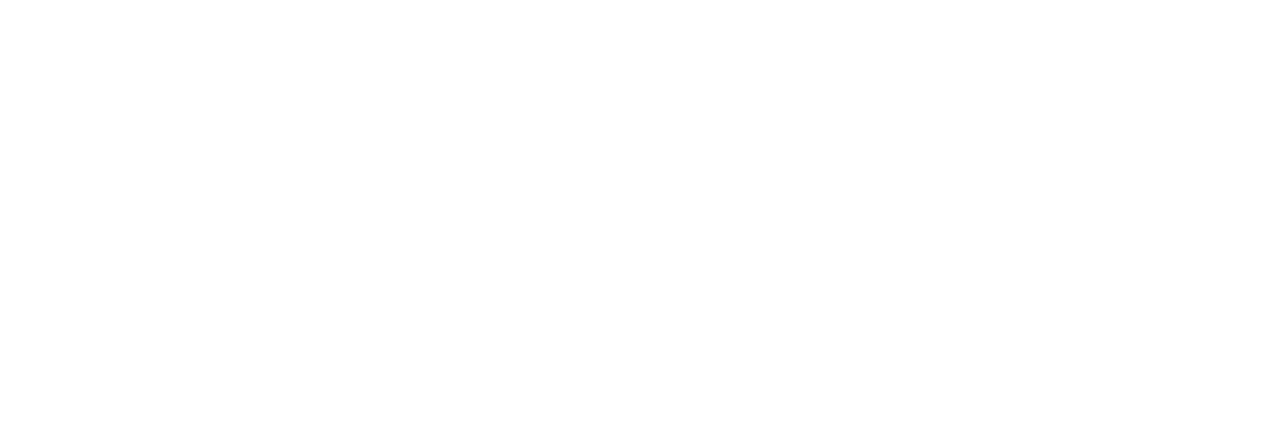
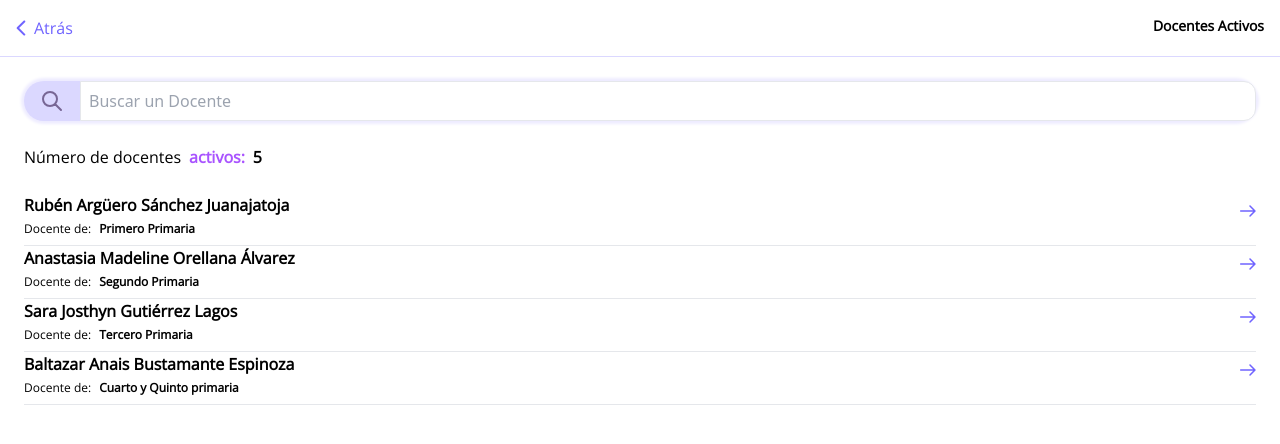
Before and after one commit to Rafterminador/atenea-cliente, a React (Create React App) app: page /docentes-activos in a window 1280 px wide. Before the commit this address had no page. Shown: the top 444 px of the page. Built offline with nearby package versions, Linux system fonts and the light colour scheme; the HTML template or start-up script is replaced by a standard one.

Commit message:
Flujo docentes terminado

```diff
--- a/src/App.js
+++ b/src/App.js
@@ -7,8 +7,11 @@
 import OlvidePassword from "./pages/OlvidePassword";
 import Check from "./pages/Check";
 import RestorePassword from "./pages/RestorePassword";
-import Teachers from "./pages/Teachers";
+import Teachers from "./pages/PanelTeachers";
 import AccountPage from "./components/AccountPage";
+import NuevosDocentes from "./pages/NewTeachers";
+import DocentesActivos from "./pages/DocentesActivos";
+import DocentesInactivos from "./pages/DocentesInactivos";
 function App() {
   return (
     <BrowserRouter>
@@ -22,6 +25,9 @@
         <Route path="/restablecer-password" element={<RestorePassword />} />
         <Route path="/docentes" element={<Teachers />} />
         <Route path="/cuenta/docente" element={<AccountPage />} />
+        <Route path="/nuevos-docentes" element={<NuevosDocentes />} />
+        <Route path="/docentes-activos" element={<DocentesActivos />} />
+        <Route path="/docentes-inactivos" element={<DocentesInactivos />} />
       </Routes>
     </BrowserRouter>
   );
--- a/src/components/AccountPage.jsx
+++ b/src/components/AccountPage.jsx
@@ -5,10 +5,10 @@
 import Tel from "../../src/assets/images/tel.svg";
 import GradoIcon from "../../src/assets/images/classes.svg";
 
-const AccountPage = () => {
+const AccountPage = ({id, name, tel, grados}) => {
   return (
     <section className="h-screen">
-      <div className="m-6 p-4 flex justify-between border-b  border-b-[#DBD8FF]">
+      <div className="p-4 flex justify-between border-b  border-b-[#DBD8FF]">
         <Link to='/docentes'>
           <div className="flex space-x-2">
             <img src={arrowLeft} />
--- /dev/null
+++ b/src/pages/DocentesActivos.jsx
@@ -0,0 +1,67 @@
+import React from "react";
+import { Link } from "react-router-dom";
+import arrowLeft from "../../src/assets/images/chevron_left.svg";
+import { SearchIcon } from "@heroicons/react/outline";
+import ActiveTeachers from "../components/ActiveTeachers";
+
+const DocentesActivos = () => {
+  return (
+    <>
+      <div className=" p-4 flex justify-between border-b  border-b-[#DBD8FF]">
+        <Link to="/docentes">
+          <div className="flex space-x-2">
+            <img src={arrowLeft} />
+            <p className="text-[#7064FF]">Atrás</p>
+          </div>
+        </Link>
+        <p className="font-bold text-sm">Docentes Activos</p>
+      </div>
+
+      <div className="flex m-6  rounded-2xl items-center h-[40px] bordeblurd  flex-grow cursor-pointer bg-[#DBD8FF] ">
+        <SearchIcon className="h-14 p-4  text-[#776694]" />
+        <input
+          type="text"
+          placeholder="Buscar un Docente"
+          className="p-2 h-full w-6 flex-grow flex-shrink rounded-r-xl focus:outline-none border"
+        />
+      </div>
+
+      <div className="flex m-6 space-x-2">
+        <p>Número de docentes</p>
+
+        <p className="text-[#A954FF] font-bold">activos:</p>
+
+        <p className="font-extrabold">5</p>
+      </div>
+
+      <div className="m-6">
+        <ActiveTeachers
+          id={1}
+          key={1}
+          name="Rubén	Argüero	Sánchez Juanajatoja"
+          grado="Primero Primaria"
+        />
+        <ActiveTeachers
+          id={2}
+          key={2}
+          name="Anastasia Madeline Orellana Álvarez"
+          grado="Segundo Primaria"
+        />
+        <ActiveTeachers
+          id={3}
+          key={3}
+          name="Sara Josthyn Gutiérrez Lagos"
+          grado="Tercero Primaria"
+        />
+        <ActiveTeachers
+          id={4}
+          key={4}
+          name="Baltazar Anais Bustamante Espinoza"
+          grado="Cuarto y Quinto primaria"
+        />
+      </div>
+    </>
+  );
+};
+
+export default DocentesActivos;
--- /dev/null
+++ b/src/pages/DocentesInactivos.jsx
@@ -0,0 +1,49 @@
+import React from "react";
+import { Link } from "react-router-dom";
+import arrowLeft from "../../src/assets/images/chevron_left.svg";
+import { SearchIcon } from "@heroicons/react/outline";
+import InactiveTeachers from "../components/InactiveTeachers";
+
+const DocentesInactivos = () => {
+  return (
+    <>
+      <div className=" p-4 flex justify-between border-b  border-b-[#DBD8FF]">
+        <Link to="/docentes">
+          <div className="flex space-x-2">
+            <img src={arrowLeft} />
+            <p className="text-[#7064FF]">Atrás</p>
+          </div>
+        </Link>
+        <p className="font-bold text-sm">Docentes inactivos</p>
+      </div>
+
+      <div className="flex m-6  rounded-2xl items-center h-[40px] bordeblurd  flex-grow cursor-pointer bg-[#DBD8FF] ">
+        <SearchIcon className="h-14 p-4  text-[#776694]" />
+        <input
+          type="text"
+          placeholder="Buscar un Docente"
+          className="p-2 h-full w-6 flex-grow flex-shrink rounded-r-xl focus:outline-none border"
+        />
+      </div>
+
+      <div className="flex m-6 space-x-2">
+        <p>Número de docentes</p>
+
+        <p className="text-[#A954FF] font-bold">inactivos:</p>
+
+        <p className="font-extrabold">2</p>
+      </div>
+
+      <div className="m-6">
+      <InactiveTeachers
+            id={1}
+            key={2}
+            name="Rubén	Argüero	Sánchez Juanajatoja"
+            grado="Ningun grado"
+          />
+      </div>
+    </>
+  );
+};
+
+export default DocentesInactivos;
--- /dev/null
+++ b/src/pages/NewTeachers.jsx
@@ -0,0 +1,66 @@
+import React from "react";
+import { Link } from "react-router-dom";
+import arrowLeft from "../../src/assets/images/chevron_left.svg";
+import { SearchIcon } from "@heroicons/react/outline";
+import NewTeachers from "../components/NuevoTeachers";
+const NuevosDocentes = () => {
+  return (
+    <>
+      <div className=" p-4 flex justify-between border-b  border-b-[#DBD8FF]">
+        <Link to="/docentes">
+          <div className="flex space-x-2">
+            <img src={arrowLeft} />
+            <p className="text-[#7064FF]">Atrás</p>
+          </div>
+        </Link>
+        <p className="font-bold text-sm">Nuevos Docentes</p>
+      </div>
+
+      <div className="flex m-6  rounded-2xl items-center h-[40px] bordeblurd  flex-grow cursor-pointer bg-[#DBD8FF] ">
+        <SearchIcon className="h-14 p-4  text-[#776694]" />
+        <input
+          type="text"
+          placeholder="Buscar un Docente"
+          className="p-2 h-full w-6 flex-grow flex-shrink rounded-r-xl focus:outline-none border"
+        />
+      </div>
+
+      <div className="flex m-6 space-x-2">
+        <p>Número de docentes</p>
+
+        <p className="text-[#A954FF] font-bold">nuevos:</p>
+
+        <p className="font-extrabold">4</p>
+      </div>
+
+      <div className="m-6">
+        <NewTeachers
+          id={1}
+          key={1}
+          name="Naomi Segundo Perez Paredes"
+          date="12 de Agosto del 2022"
+        />
+        <NewTeachers
+          id={2}
+          key={2}
+          name="Naomi Segundo Perez Paredes"
+          date="12 de Agosto del 2022"
+        />
+        <NewTeachers
+          id={3}
+          key={3}
+          name="Naomi Segundo Perez Paredes"
+          date="12 de Agosto del 2022"
+        />
+        <NewTeachers
+          id={4}
+          key={4}
+          name="Naomi Segundo Perez Paredes"
+          date="12 de Agosto del 2022"
+        />
+      </div>
+    </>
+  );
+};
+
+export default NuevosDocentes;
--- a/src/pages/Teachers.jsx
+++ b/src/pages/PanelTeachers.jsx
@@ -1,13 +1,14 @@
 import React from "react";
+import { Link } from "react-router-dom";
 import TabBar from "../components/TabBar";
 import { SearchIcon } from "@heroicons/react/outline";
-import NewTeachers from "../components/NewTeachers";
+import NewTeachers from "../components/NuevoTeachers";
 import ActiveTeachers from "../components/ActiveTeachers";
 import InactiveTeachers from "../components/InactiveTeachers";
 const Teachers = () => {
   return (
     <>
-      <main className="">
+      <main className="mb-20">
         <div className="flex m-6  rounded-2xl items-center h-[40px] bordeblurd  flex-grow cursor-pointer bg-[#DBD8FF] ">
           <SearchIcon className="h-14 p-4  text-[#776694]" />
           <input
@@ -25,15 +26,36 @@
               <p className="text-xl text-[#A954FF]">Nuevos docentes</p>
               <p className="bg-[#DBD8FF] rounded-xl px-3 py-1 text-sm">1</p>
             </div>
-            <p className="text-[#776694] text-xs font-bold cursor-pointer">Ver mas</p>
+
+            <div>
+              <Link to="/nuevos-docentes">
+                <p className="text-[#776694] text-xs font-bold cursor-pointer">
+                  Ver mas
+                </p>
+              </Link>
+            </div>
           </div>
           <NewTeachers
             id={1}
+            key={1}
             name="Naomi Segundo Perez Paredes"
             date="12 de Agosto del 2022"
           />
           <NewTeachers
             id={2}
+            key={2}
+            name="Naomi Segundo Perez Paredes"
+            date="12 de Agosto del 2022"
+          />
+          <NewTeachers
+            id={3}
+            key={3}
+            name="Naomi Segundo Perez Paredes"
+            date="12 de Agosto del 2022"
+          />
+          <NewTeachers
+            id={4}
+            key={4}
             name="Naomi Segundo Perez Paredes"
             date="12 de Agosto del 2022"
           />
@@ -46,12 +68,38 @@
               <p className="text-xl text-[#4D3483]">Docentes activos</p>
               <p className="bg-[#DBD8FF] rounded-xl px-3 py-1 text-sm">8</p>
             </div>
-            <p className="text-[#776694] text-xs font-bold cursor-pointer">Ver mas</p>
+            <div>
+              <Link to="/docentes-activos">
+                <p className="text-[#776694] text-xs font-bold cursor-pointer">
+                  Ver mas
+                </p>
+              </Link>
+            </div>
           </div>
-          <ActiveTeachers id={1} name="Rubén	Argüero	Sánchez Juanajatoja" grado="Primero Primaria"/>
-          <ActiveTeachers id={2} name="Anastasia Madeline Orellana Álvarez" grado="Segundo Primaria"/>
-          <ActiveTeachers id={3} name="Sara Josthyn Gutiérrez Lagos" grado="Tercero Primaria"/>
-          <ActiveTeachers id={4} name="Baltazar Anais Bustamante Espinoza" grado="Cuarto y Quinto primaria"/>
+          <ActiveTeachers
+            id={1}
+            key={1}
+            name="Rubén	Argüero	Sánchez Juanajatoja"
+            grado="Primero Primaria"
+          />
+          <ActiveTeachers
+            id={2}
+            key={2}
+            name="Anastasia Madeline Orellana Álvarez"
+            grado="Segundo Primaria"
+          />
+          <ActiveTeachers
+            id={3}
+            key={3}
+            name="Sara Josthyn Gutiérrez Lagos"
+            grado="Tercero Primaria"
+          />
+          <ActiveTeachers
+            id={4}
+            key={4}
+            name="Baltazar Anais Bustamante Espinoza"
+            grado="Cuarto y Quinto primaria"
+          />
         </section>
 
         {/* DOCENTES INACTIVOS */}
@@ -61,9 +109,20 @@
               <p className="text-xl text-[#4D3483]">Docentes Inactivos</p>
               <p className="bg-[#DBD8FF] rounded-xl px-3 py-1 text-sm">1</p>
             </div>
-            <p className="text-[#776694] text-xs font-bold cursor-pointer">Ver mas</p>
+            <div>
+              <Link to="/docentes-inactivos">
+                <p className="text-[#776694] text-xs font-bold cursor-pointer">
+                  Ver mas
+                </p>
+              </Link>
+            </div>
           </div>
-          <InactiveTeachers id={1} name="Rubén	Argüero	Sánchez Juanajatoja" grado="Ningun grado"/>
+          <InactiveTeachers
+            id={1}
+            key={2}
+            name="Rubén	Argüero	Sánchez Juanajatoja"
+            grado="Ningun grado"
+          />
         </section>
       </main>
 
```
Also changed, not shown: src/components/TabBar.jsx (+29 -25 lines), src/components/NuevoTeachers.jsx (renamed from src/components/NewTeachers.jsx).
